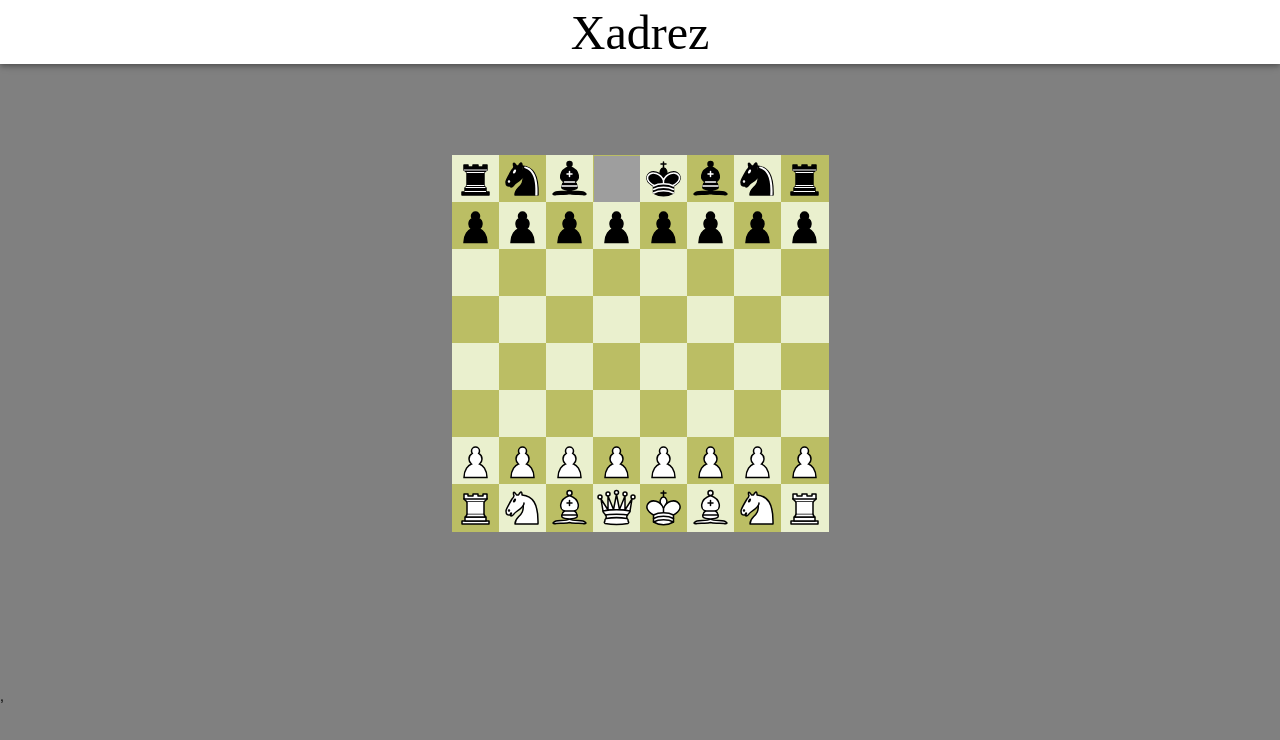
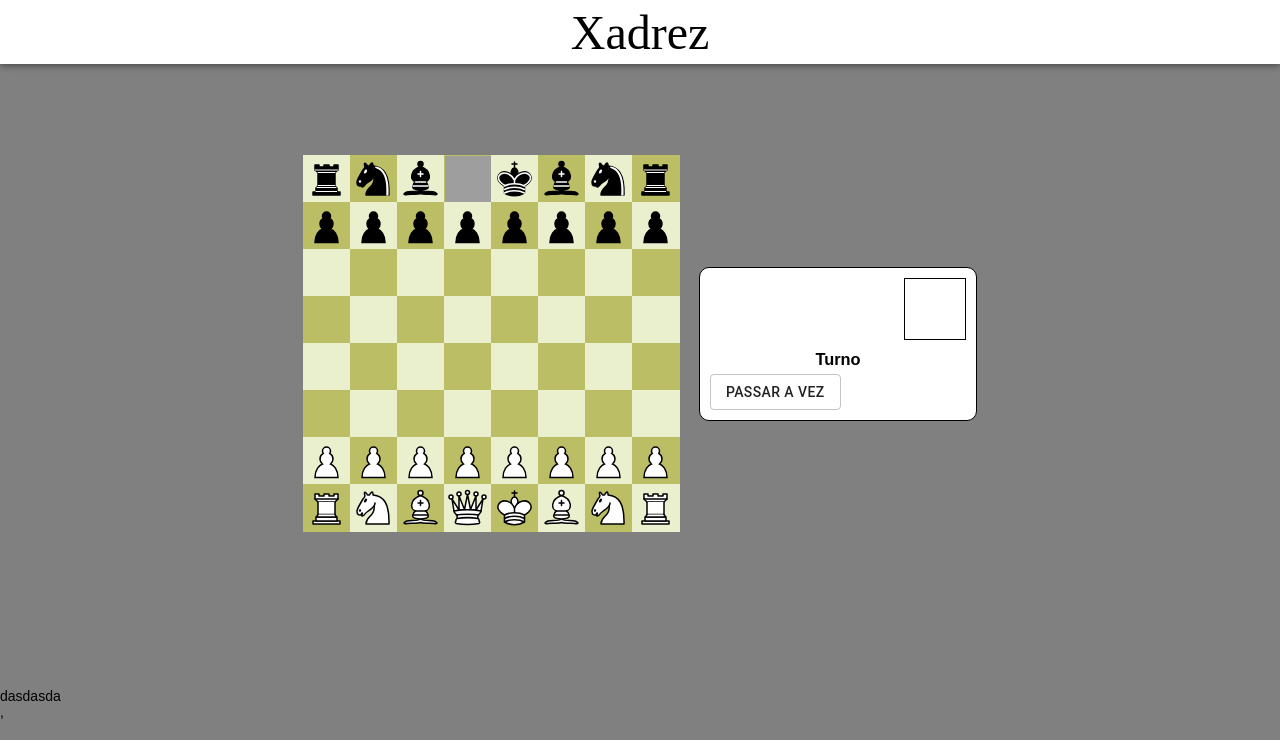
Before and after one commit to pratamaycon/xadrez-ia, a React (Create React App) app in the folder xadrez-react/: page / in a window 1280 px wide. Shown: the top 740 px of the page. Built offline with nearby package versions, Linux system fonts and the light colour scheme; grey boxes are pictures that could not be loaded; a web font is replaced by a local one.

Commit message:
criando componente de turnos

```diff
--- a/xadrez-react/src/components/board/index.tsx
+++ b/xadrez-react/src/components/board/index.tsx
@@ -11,6 +11,8 @@ const Board: React.FC<{ squares: any}> = (squares) => {
 
    const renderSquare = (i: number, squareShade: any) => {
         return <Square
+          key={i}
+          keyVal={i}
           style={squares.squares[i] ? squares.squares[i].style : null}
           shade={squareShade}
         />
--- a/xadrez-react/src/components/game/index.tsx
+++ b/xadrez-react/src/components/game/index.tsx
@@ -2,17 +2,24 @@ import React, { useState } from "react";
 
 import initialiseChessBoard from '../../helpers/boardInitialiser';
 import Board from '../board';
+import GameTurn from '../gameturn';
 
 const Game: React.FC = () => {
-    const [squares] = useState(initialiseChessBoard());
+    const [state] = useState({
+      squares: initialiseChessBoard(),
+      status: '',
+      turn: 'white'
+    });
 
     return (
       <div>
       <div className="game">
         <div className="game-board">
-        <Board squares={squares} />
+        <Board squares={state.squares} />
         </div>
+        <GameTurn turn={state.turn} />
       </div>
+      <div>dasdasda</div>
     </div>
     );
 
--- /dev/null
+++ b/xadrez-react/src/components/gameturn/index.tsx
@@ -0,0 +1,27 @@
+import React, { useState } from "react";
+
+import { GameInfo, TituloTurno, PlayerTurnoBox } from './styles'
+
+import Button from '@material-ui/core/Button';
+
+const GameTurn: React.FC<{ turn: any}> = (turn) => {
+
+    const [state, setState] = useState({ backgroundColor: turn.turn }) //add const
+
+    const boxClick = () => {
+      const newColor = state.backgroundColor === 'black' ? 'white' : 'black';
+      setState({
+        backgroundColor: newColor
+      });
+    }
+
+    return (
+      <GameInfo>
+        <PlayerTurnoBox style={{ backgroundColor: state.backgroundColor }} />
+        <TituloTurno>Turno</TituloTurno>
+        <Button variant="outlined" onClick={boxClick}>Passar a vez</Button>
+      </GameInfo>
+    );
+  };
+
+export default GameTurn;
--- /dev/null
+++ b/xadrez-react/src/components/gameturn/styles.ts
@@ -0,0 +1,31 @@
+import styled from 'styled-components';
+
+export const GameInfo = styled.div`
+  margin-left: 20px;
+  padding: 10px 10px;
+  border: 1px solid black;
+  border-radius: 10px;
+  width: 20%;
+  background-color: white;
+`;
+
+export const TituloTurno = styled.h3`
+  display: flex;
+  align-items: center;
+  justify-content: center;
+  width: 100%;
+`;
+
+export const BotaoTurno = styled.button`
+  display: flex;
+  align-items: center;
+  justify-content: center;
+`;
+
+export const PlayerTurnoBox = styled.div`
+  width: 60px;
+  height: 60px;
+  border: 1px solid #000;
+  margin-bottom: 10px;
+  float: right;
+`;
--- a/xadrez-react/src/styles/GlobalStyles.ts
+++ b/xadrez-react/src/styles/GlobalStyles.ts
@@ -36,10 +36,6 @@ export default createGlobalStyle`
       height: calc(100vh - 48px - 64px);
       padding: 0;
       margin: 0;
-      display: -webkit-box;
-      display: -moz-box;
-      display: -ms-flexbox;
-      display: -webkit-flex;
       display: flex;
       align-items: center;
       justify-content: center;
```
Also changed, not shown: xadrez-react/src/components/title/styles.ts (added).
